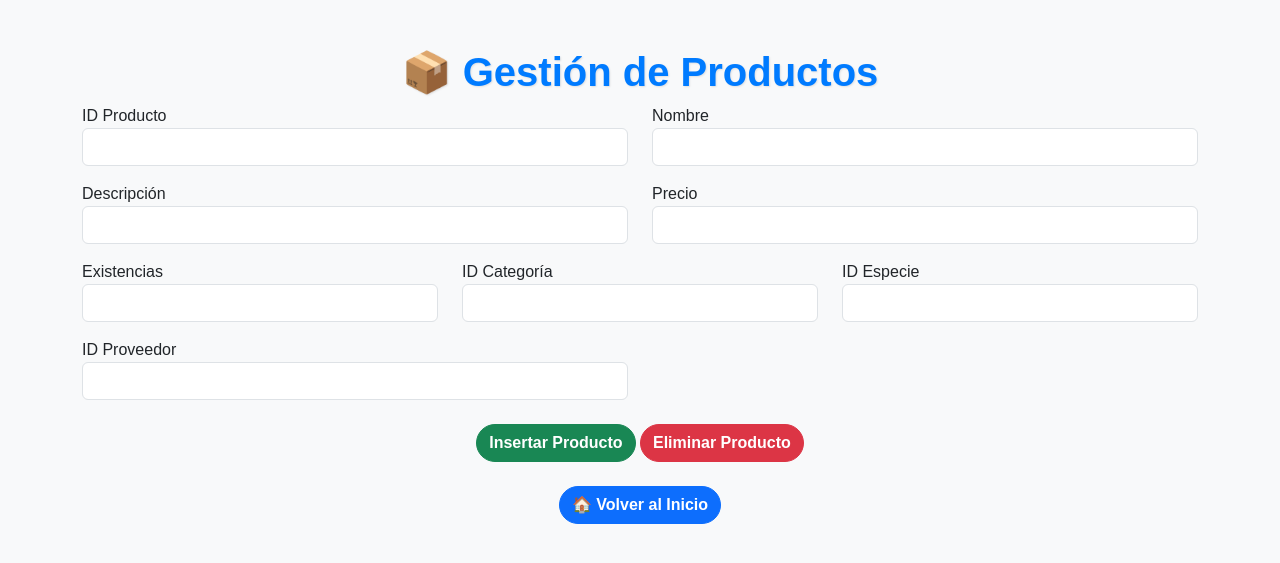
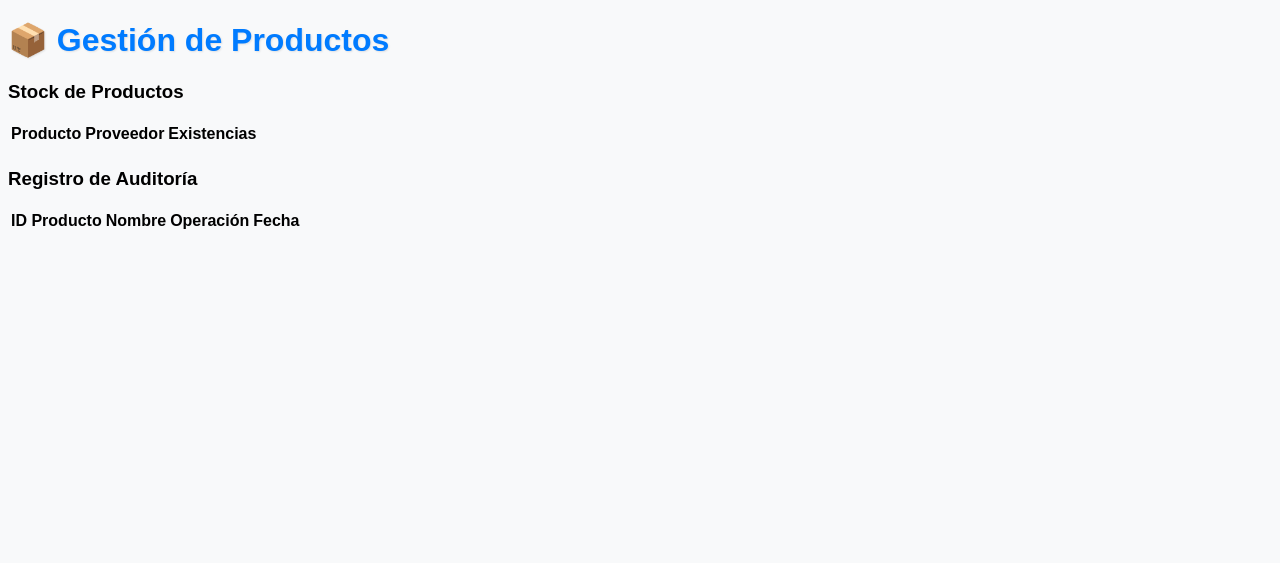
Before and after one commit to samorafi/Bigotitos, a PHP site: page /Views/productos.php in a window 1280 px wide. Shown: the top 563 px of the page. Run offline with PHP 8.4, Linux system fonts and the light colour scheme; tables that the repository leaves empty or names only in its code hold one stand-in row (values such as "Sample post"); data that the repository does not hold is empty.

Commit message:
Actulizacion 1 Productos

```diff
--- a/Controller/ProductosController.php
+++ b/Controller/ProductosController.php
@@ -5,12 +5,12 @@
     session_start();
 }
 
-// 📌 Agregar un Producto
+// 📌 Insertar un producto
 if (isset($_POST["btnInsertarProducto"])) {
     $id_producto = $_POST["txtIDProducto"];
     $nombre = $_POST["txtNombre"];
     $descripcion = $_POST["txtDescripcion"];
-    $precio = number_format($_POST["txtPrecio"], 2, '.', ''); // 🔍 Asegurar formato
+    $precio = number_format($_POST["txtPrecio"], 2, '.', '');
     $existencias = $_POST["txtExistencias"];
     $id_categoria = $_POST["txtIDCategoria"];
     $id_especie = $_POST["txtIDEspecie"];
@@ -19,22 +19,9 @@
     $resultado = ProductosModel::InsertarProducto($id_producto, $nombre, $descripcion, $precio, $existencias, $id_categoria, $id_especie, $id_proveedor);
 
     if ($resultado) {
-        header('location: ../../View/productos.php');
+        header('location: ../View/productos.php');
     } else {
         $_SESSION["Message"] = "Error al registrar el producto.";
     }
 }
-
-// 📌 Eliminar un Producto
-if (isset($_POST["btnEliminarProducto"])) {
-    $id_producto = $_POST["txtIDProducto"];
-
-    $resultado = ProductosModel::EliminarProducto($id_producto);
-
-    if ($resultado) {
-        header('location: ../../View/productos.php');
-    } else {
-        $_SESSION["Message"] = "Error al eliminar el producto.";
-    }
-}
 ?>
--- a/Model/ProductosModel.php
+++ b/Model/ProductosModel.php
@@ -3,32 +3,11 @@
 
 class ProductosModel {
 
-    public static function InsertarProducto($id_producto, $nombre, $descripcion, $precio, $existencias, $id_categoria, $id_especie, $id_proveedor) {
+    // 🔹 Obtener productos desde la VISTA `V_STOCK_PRODUCTOS`
+    public static function ObtenerStockProductos() {
         try {
             $conexion = Conexion::conectar();
-            $sentencia = "CALL SP_INSERTAR_PRODUCTO(:id_producto, :nombre, :descripcion, :precio, :existencias, :id_categoria, :id_especie, :id_proveedor)";
-
-            $stmt = $conexion->prepare($sentencia);
-            $stmt->bindParam(':id_producto', $id_producto, PDO::PARAM_INT);
-            $stmt->bindParam(':nombre', $nombre, PDO::PARAM_STR);
-            $stmt->bindParam(':descripcion', $descripcion, PDO::PARAM_STR);
-            $stmt->bindParam(':precio', $precio, PDO::PARAM_STR);  // 🚨 Se pasa como STRING por compatibilidad con ODBC
-            $stmt->bindParam(':existencias', $existencias, PDO::PARAM_INT);
-            $stmt->bindParam(':id_categoria', $id_categoria, PDO::PARAM_INT);
-            $stmt->bindParam(':id_especie', $id_especie, PDO::PARAM_INT);
-            $stmt->bindParam(':id_proveedor', $id_proveedor, PDO::PARAM_INT);
-
-            $resultado = $stmt->execute();
-            return $resultado;
-        } catch (PDOException $e) {
-            return false;
-        }
-    }
-
-    public static function ListarProductos() {
-        try {
-            $conexion = Conexion::conectar();
-            $sentencia = "CALL SP_LISTAR_PRODUCTOS()";  // Procedimiento para obtener productos
+            $sentencia = "SELECT * FROM V_STOCK_PRODUCTOS";
             $stmt = $conexion->query($sentencia);
             return $stmt->fetchAll(PDO::FETCH_ASSOC);
         } catch (PDOException $e) {
@@ -36,18 +15,52 @@
         }
     }
 
-    public static function EliminarProducto($id_producto) {
+    // 🔹 Llamar la FUNCIÓN `OBTENER_STOCK_PRODUCTO`
+    public static function ObtenerStockProducto($id_producto) {
         try {
             $conexion = Conexion::conectar();
-            $sentencia = "CALL SP_ELIMINAR_PRODUCTO(:id_producto)";
+            $sentencia = "SELECT PKG_PRODUCTOS.OBTENER_STOCK_PRODUCTO(:id_producto) AS STOCK FROM DUAL";
+            $stmt = $conexion->prepare($sentencia);
+            $stmt->bindParam(':id_producto', $id_producto, PDO::PARAM_INT);
+            $stmt->execute();
+            return $stmt->fetch(PDO::FETCH_ASSOC)["STOCK"];
+        } catch (PDOException $e) {
+            return -1;
+        }
+    }
+
+    // 🔹 Insertar un producto mediante el PAQUETE `PKG_PRODUCTOS`
+    public static function InsertarProducto($id_producto, $nombre, $descripcion, $precio, $existencias, $id_categoria, $id_especie, $id_proveedor) {
+        try {
+            $conexion = Conexion::conectar();
+            $sentencia = "BEGIN PKG_PRODUCTOS.INSERTAR_PRODUCTO(:id_producto, :nombre, :descripcion, :precio, :existencias, :id_categoria, :id_especie, :id_proveedor); END;";
 
             $stmt = $conexion->prepare($sentencia);
             $stmt->bindParam(':id_producto', $id_producto, PDO::PARAM_INT);
+            $stmt->bindParam(':nombre', $nombre, PDO::PARAM_STR);
+            $stmt->bindParam(':descripcion', $descripcion, PDO::PARAM_STR);
+            $stmt->bindParam(':precio', $precio, PDO::PARAM_STR);
+            $stmt->bindParam(':existencias', $existencias, PDO::PARAM_INT);
+            $stmt->bindParam(':id_categoria', $id_categoria, PDO::PARAM_INT);
+            $stmt->bindParam(':id_especie', $id_especie, PDO::PARAM_INT);
+            $stmt->bindParam(':id_proveedor', $id_proveedor, PDO::PARAM_INT);
 
             return $stmt->execute();
         } catch (PDOException $e) {
             return false;
         }
     }
+
+    // 🔹 Obtener auditoría de productos afectada por el TRIGGER `TR_AUDITORIA_PRODUCTOS`
+    public static function ObtenerAuditoriaProductos() {
+        try {
+            $conexion = Conexion::conectar();
+            $sentencia = "SELECT * FROM PRODUCTOS_AUDITORIA ORDER BY FECHA_MODIFICACION DESC";
+            $stmt = $conexion->query($sentencia);
+            return $stmt->fetchAll(PDO::FETCH_ASSOC);
+        } catch (PDOException $e) {
+            return [];
+        }
+    }
 }
 ?>
--- a/views/productos.php
+++ b/views/productos.php
@@ -1,90 +1,65 @@
 <?php
-include_once "../Controller/ProductosController.php"; // Ajustar ruta si es necesario
+include_once "../Controller/ProductosController.php";
+$productos = ProductosModel::ObtenerStockProductos();
+$auditoria = ProductosModel::ObtenerAuditoriaProductos();
 ?>
 
 <!DOCTYPE html>
 <html lang="es">
 <head>
     <meta charset="UTF-8">
-    <meta name="viewport" content="width=device-width, initial-scale=1.0">
     <title>Gestión de Productos</title>
-    <!-- Agregar Bootstrap -->
-    <link rel="stylesheet" href="https://cdn.jsdelivr.net/npm/bootstrap@5.3.0/dist/css/bootstrap.min.css">
-    <!-- Agregar el archivo de estilos -->
     <link rel="stylesheet" href="../assets/css/styles.css">
 </head>
 <body>
 
-    <div class="container mt-5">
-        <h1 class="text-center">📦 Gestión de Productos</h1>
+<div class="container">
+    <h1 class="text-center">📦 Gestión de Productos</h1>
 
-        <?php if(isset($_SESSION["Message"])) { ?>
-            <div class="alert alert-warning text-center">
-                <?php echo $_SESSION["Message"]; unset($_SESSION["Message"]); ?>
-            </div>
-        <?php } ?>
+    <!-- Mostrar Productos desde la VISTA -->
+    <h3>Stock de Productos</h3>
+    <table class="table table-bordered">
+        <thead>
+            <tr>
+                <th>Producto</th>
+                <th>Proveedor</th>
+                <th>Existencias</th>
+            </tr>
+        </thead>
+        <tbody>
+            <?php foreach ($productos as $producto): ?>
+                <tr>
+                    <td><?= $producto["PRODUCTO"]; ?></td>
+                    <td><?= $producto["PROVEEDOR"]; ?></td>
+                    <td><?= $producto["EXISTENCIAS"]; ?></td>
+                </tr>
+            <?php endforeach; ?>
+        </tbody>
+    </table>
 
-        <!-- Formulario para Agregar Producto -->
-        <form action="" method="POST" class="mb-4">
-            <div class="row">
-                <div class="col-md-6">
-                    <label>ID Producto</label>
-                    <input type="number" class="form-control" name="txtIDProducto" required>
-                </div>
-                <div class="col-md-6">
-                    <label>Nombre</label>
-                    <input type="text" class="form-control" name="txtNombre" required>
-                </div>
-            </div>
-
-            <div class="row mt-3">
-                <div class="col-md-6">
-                    <label>Descripción</label>
-                    <input type="text" class="form-control" name="txtDescripcion" required>
-                </div>
-                <div class="col-md-6">
-                    <label>Precio</label>
-                    <input type="number" step="0.01" class="form-control" name="txtPrecio" required>
-                </div>
-            </div>
-
-            <div class="row mt-3">
-                <div class="col-md-4">
-                    <label>Existencias</label>
-                    <input type="number" class="form-control" name="txtExistencias" required>
-                </div>
-                <div class="col-md-4">
-                    <label>ID Categoría</label>
-                    <input type="number" class="form-control" name="txtIDCategoria" required>
-                </div>
-                <div class="col-md-4">
-                    <label>ID Especie</label>
-                    <input type="number" class="form-control" name="txtIDEspecie" required>
-                </div>
-            </div>
-
-            <div class="row mt-3">
-                <div class="col-md-6">
-                    <label>ID Proveedor</label>
-                    <input type="number" class="form-control" name="txtIDProveedor" required>
-                </div>
-            </div>
-
-            <div class="mt-4 text-center">
-                <input type="submit" class="btn btn-success" name="btnInsertarProducto" value="Insertar Producto">
-                <input type="submit" class="btn btn-danger" name="btnEliminarProducto" value="Eliminar Producto">
-            </div>
-        </form>
-
-        <!-- Volver al Inicio -->
-        <div class="text-center">
-            <a href="../index.php" class="btn btn-primary">🏠 Volver al Inicio</a>
-        </div>
-
-    </div>
-
-    <!-- Scripts de Bootstrap -->
-    <script src="https://cdn.jsdelivr.net/npm/bootstrap@5.3.0/dist/js/bootstrap.bundle.min.js"></script>
+    <!-- Auditoría de Productos -->
+    <h3>Registro de Auditoría</h3>
+    <table class="table table-bordered">
+        <thead>
+            <tr>
+                <th>ID Producto</th>
+                <th>Nombre</th>
+                <th>Operación</th>
+                <th>Fecha</th>
+            </tr>
+        </thead>
+        <tbody>
+            <?php foreach ($auditoria as $log): ?>
+                <tr>
+                    <td><?= $log["ID_PRODUCTO"]; ?></td>
+                    <td><?= $log["NOMBRE"]; ?></td>
+                    <td><?= $log["OPERACION"]; ?></td>
+                    <td><?= $log["FECHA_MODIFICACION"]; ?></td>
+                </tr>
+            <?php endforeach; ?>
+        </tbody>
+    </table>
+</div>
 
 </body>
 </html>
```
